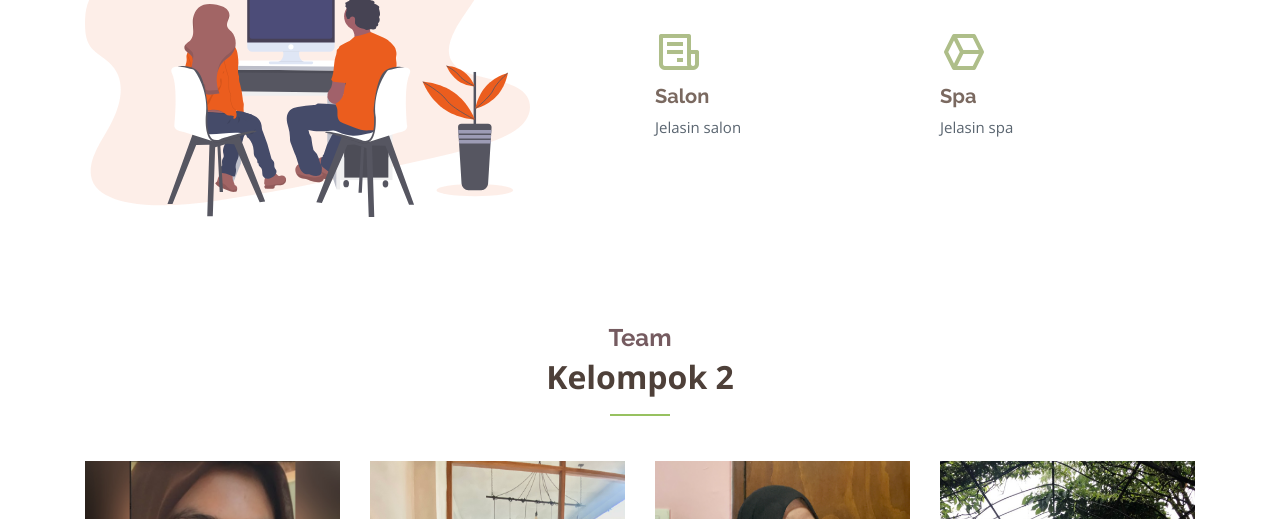
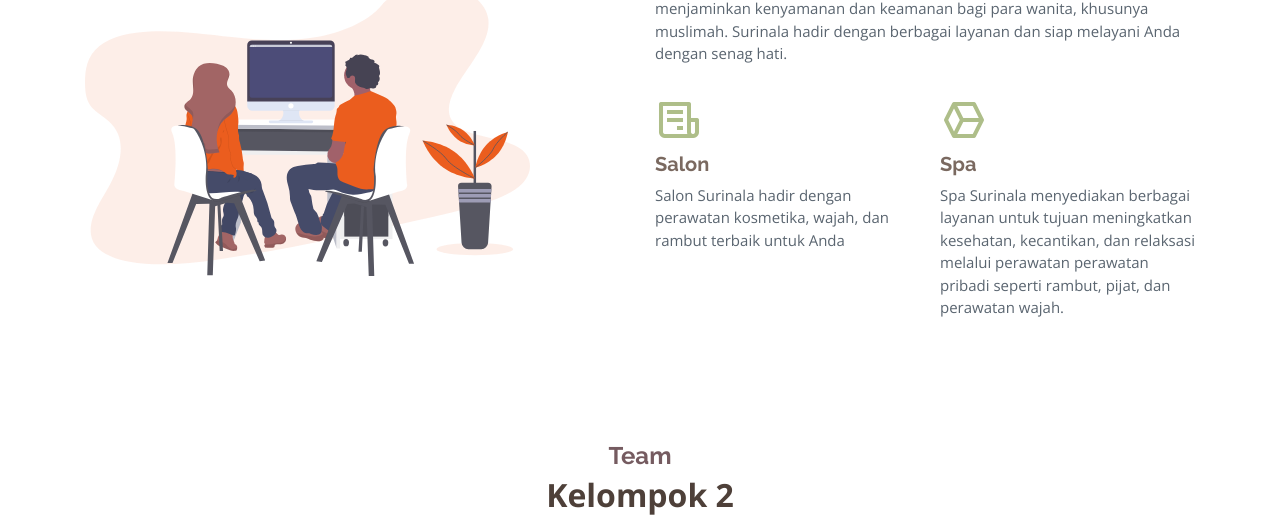
Before and after one commit to rifdahds/surinala, a plain HTML site: page index.html in a window 1280 px wide. Shown: the part 766-1285 px from the top of the page. Drawn offline with nearby package versions, Linux system fonts and the light colour scheme.

Commit message:
Update index.html

```diff
--- a/index.html
+++ b/index.html
@@ -114,18 +114,18 @@
                     <div class="col-lg-6 pt-5 pt-lg-0">
                         <h3 data-aos="fade-up">Surinala Salon</h3>
                         <p data-aos="fade-up" data-aos-delay="100">
-                            Jelasin surinala
+                            Surinala Salon&Spa adalah <b>salon dan spa berbasis syar'i</b> yang menjaminkan kenyamanan dan keamanan bagi para wanita, khusunya muslimah. Surinala hadir dengan berbagai layanan dan siap melayani Anda dengan senag hati.
                         </p>
                         <div class="row">
                             <div class="col-md-6" data-aos="fade-up" data-aos-delay="100">
                                 <i class="bx bx-receipt"></i>
                                 <h4>Salon</h4>
-                                <p>Jelasin salon</p>
+                                <p>Salon Surinala hadir dengan perawatan kosmetika, wajah, dan rambut terbaik untuk Anda</p>
                             </div>
                             <div class="col-md-6" data-aos="fade-up" data-aos-delay="200">
                                 <i class="bx bx-cube-alt"></i>
                                 <h4>Spa</h4>
-                                <p>Jelasin spa</p>
+                                <p> Spa Surinala menyediakan berbagai layanan untuk tujuan meningkatkan kesehatan, kecantikan, dan relaksasi melalui perawatan perawatan pribadi seperti rambut, pijat, dan perawatan wajah.</p>
                             </div>
                         </div>
                     </div>
```
